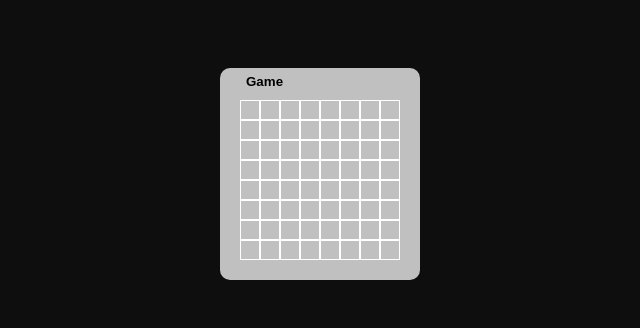
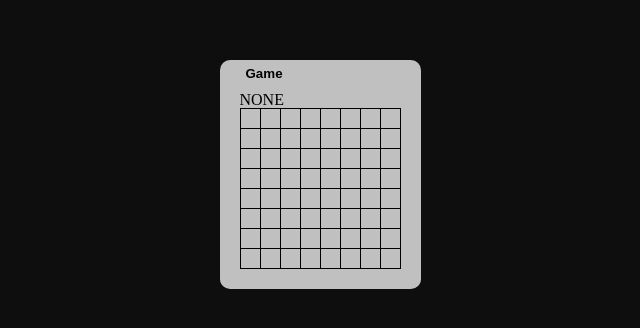
Before and after one commit to sanbondeveloper/react-ts-minesweeper, a React (Vite) app: page / in a window 1280 px wide. Shown: the part 226-554 px from the top of the page, without its empty margins (320-960 px from the left). Built offline with nearby package versions, Linux system fonts and the light colour scheme.

Commit message:
feat: 오른쪽 클릭 깃발 추가 구현

```diff
--- a/src/components/Board/index.tsx
+++ b/src/components/Board/index.tsx
@@ -1,5 +1,6 @@
 import { Container, Wrapper } from './styles';
-import { createBoardWithBombs, openBoard, showBombs } from '../../utils/func';
+import { BOARD_STATUS } from '../../lib/constants';
+import { createBoardWithBombs, openBoard, showBombs } from '../../lib/func';
 import { useAppDispatch, useAppSelector } from '../../redux/hooks';
 import {
   selectBoard,
@@ -11,11 +12,8 @@ import {
 } from '../../redux/slice/mapSlice';
 import { selectGameStatus, selectIsDirty, updateGameStatus, updateIsDirty } from '../../redux/slice/gameSlice';
 import BoardCell from '../BoardCell';
-import { useState } from 'react';
 
 function Board() {
-  const [prevX, setPrevX] = useState(0);
-  const [prevY, setPrevY] = useState(0);
   const gameStatus = useAppSelector(selectGameStatus);
   const board = useAppSelector(selectBoard);
   const { height, width } = useAppSelector(selectBoardSize);
@@ -38,33 +36,43 @@ function Board() {
       return;
     }
 
-    if (board[x][y] === -1) {
+    if (board[x][y] === BOARD_STATUS.BOMB) {
       const newBoardStatus = showBombs({ board, boardStatus });
+      newBoardStatus[x][y] = BOARD_STATUS.RED;
 
       dispatch(updateIsDirty(false));
       dispatch(updateGameStatus('LOSS'));
       dispatch(updateBoardStatus(newBoardStatus));
-      setPrevX(x);
-      setPrevY(y);
 
       return;
     }
+
+    const newBoardStatus = openBoard({ board, boardStatus, x, y });
+    dispatch(updateBoardStatus(newBoardStatus));
+  };
+
+  const handleFlag = (e: React.MouseEvent<HTMLDivElement>, x: number, y: number) => {
+    e.preventDefault();
+
+    const newBoardStatus = [...boardStatus.map((row) => [...row])];
+    newBoardStatus[x][y] = BOARD_STATUS.FLAG;
+
+    dispatch(updateBoardStatus(newBoardStatus));
   };
 
   return (
+    <>
+      {gameStatus}
       <Container $width={width} $height={height}>
         {board.map((row, i) =>
-        row.map((count, j) => (
-          <Wrapper key={`${i}-${j}`} onClick={() => handleClickCell(i, j)}>
-            <BoardCell
-              show={boardStatus[i][j] === 0}
-              count={count}
-              red={gameStatus === 'LOSS' && prevX === i && prevY === j}
-            />
+          row.map((value, j) => (
+            <Wrapper key={`${i}-${j}`} onClick={() => handleClickCell(i, j)} onContextMenu={(e) => handleFlag(e, i, j)}>
+              <BoardCell value={value} status={boardStatus[i][j]} />
             </Wrapper>
           )),
         )}
       </Container>
+    </>
   );
 }
 
--- a/src/components/Board/styles.tsx
+++ b/src/components/Board/styles.tsx
@@ -4,6 +4,8 @@ export const Container = styled.div<{ $width: number; $height: number }>`
   display: grid;
   grid-template-columns: repeat(${(props) => props.$width}, 1fr);
   grid-template-rows: repeat(${(props) => props.$height}, 1fr);
+  border-left: 1px solid #000;
+  border-top: 1px solid #000;
 `;
 
 export const Wrapper = styled.div`
--- a/src/components/BoardCell/index.tsx
+++ b/src/components/BoardCell/index.tsx
@@ -1,17 +1,33 @@
 import { BiSolidBomb } from 'react-icons/bi';
+import { IoIosFlag } from 'react-icons/io';
 
 import { Cell } from './styles';
+import { BOARD_STATUS } from '../../lib/constants';
 
 interface Props {
-  show: boolean;
-  count: number;
-  red: boolean;
+  status: number;
+  value: number;
 }
 
-function BoardCell({ show, count, red }: Props) {
+function BoardCell({ status, value }: Props) {
+  const show = status !== BOARD_STATUS.CLOSE && status !== BOARD_STATUS.FLAG;
+
   return (
-    <Cell $show={show} $red={red}>
-      {show ? count === -1 ? <BiSolidBomb /> : count : ''}
+    <Cell $show={show} $count={value} $status={status}>
+      {(() => {
+        if (status === BOARD_STATUS.FLAG) return <IoIosFlag />;
+        if (!show) return '';
+
+        if (value === BOARD_STATUS.BOMB || status === BOARD_STATUS.NOTBOMB)
+          return (
+            <>
+              <div className="x">X</div>
+              <BiSolidBomb />
+            </>
+          );
+        else if (value === 0) return '';
+        else return value;
+      })()}
     </Cell>
   );
 }
--- a/src/components/BoardCell/styles.tsx
+++ b/src/components/BoardCell/styles.tsx
@@ -1,23 +1,47 @@
 import styled, { css } from 'styled-components';
+import { BOARD_STATUS } from '../../lib/constants';
 
-export const Cell = styled.div<{ $show: boolean; $red: boolean }>`
+const color = ['', 'blue', 'green', 'red', 'yellow', 'brown', 'orange', 'indigo', 'purple'];
+
+export const Cell = styled.div<{ $show: boolean; $count: number; $status: number }>`
+  position: relative;
   width: 20px;
   height: 20px;
   display: flex;
   justify-content: center;
   align-items: center;
-  border: 1px solid #fff;
+  border-right: 1px solid #000;
+  border-bottom: 1px solid #000;
+  color: ${(props) => props.$show && color[props.$count]};
+  font-weight: 700;
+
+  .x {
+    color: red;
+    font-size: 20px;
+    position: absolute;
+    display: none;
+  }
 
   ${(props) =>
     props.$show &&
     css`
       background-color: #fff;
       box-shadow: none;
-      border: none;
     `}
 
   ${(props) =>
-    props.$red &&
+    props.$status === BOARD_STATUS.NOTBOMB &&
+    css`
+      color: inherit;
+
+      .x {
+        display: block;
+        top: 1px;
+      }
+    `}
+
+  ${(props) =>
+    props.$status === BOARD_STATUS.RED &&
     css`
       background-color: red;
     `}
--- a/src/components/GameMenuList/index.tsx
+++ b/src/components/GameMenuList/index.tsx
@@ -1,7 +1,7 @@
 import { AiOutlineCheck } from 'react-icons/ai';
 
 import { MenuList, MenuItem } from './styles';
-import { LEVEL_SIZE } from '../../utils/data';
+import { LEVEL_SIZE } from '../../lib/constants';
 import { LevelType } from '../../types/level';
 import { useAppDispatch, useAppSelector } from '../../redux/hooks';
 import { selectGameLevel, updateLevel } from '../../redux/slice/gameSlice';
--- a/src/utils/data.ts
+++ b/src/lib/constants.ts
@@ -3,3 +3,12 @@ export const LEVEL_SIZE = {
   Intermediate: [16, 16, 40],
   Expert: [16, 32, 100],
 };
+
+export const BOARD_STATUS = {
+  BOMB: -1,
+  OPEN: 0,
+  CLOSE: 1,
+  FLAG: 2,
+  RED: 3,
+  NOTBOMB: 4,
+};
--- a/src/utils/func.ts
+++ b/src/lib/func.ts
@@ -1,3 +1,5 @@
+import { BOARD_STATUS } from './constants';
+
 const dir = [
   [-1, 0],
   [1, 0],
@@ -80,7 +82,9 @@ export const openBoard = ({
   const queue: [x: number, y: number][] = [[i, j]];
   const result = [...boardStatus.map((row) => [...row])];
 
-  result[i][j] = 0;
+  result[i][j] = BOARD_STATUS.OPEN;
+
+  if (board[i][j] !== 0) return result;
 
   while (queue.length > 0) {
     const [x, y] = queue.shift() as [x: number, y: number];
@@ -90,9 +94,9 @@ export const openBoard = ({
       const ny = y + dir[k][1];
 
       if (nx < 0 || ny < 0 || nx >= N || ny >= M) continue;
-      if (result[nx][ny] === 0 || board[nx][ny] === -1) continue;
+      if (result[nx][ny] === BOARD_STATUS.OPEN || board[nx][ny] === -1) continue;
 
-      result[nx][ny] = 0;
+      result[nx][ny] = BOARD_STATUS.OPEN;
 
       if (board[nx][ny] === 0) {
         queue.push([nx, ny]);
@@ -110,8 +114,12 @@ export const showBombs = ({ board, boardStatus }: { board: number[][]; boardStat
 
   for (let i = 0; i < N; i++) {
     for (let j = 0; j < M; j++) {
-      if (board[i][j] === -1) {
-        result[i][j] = 0;
+      if (board[i][j] === BOARD_STATUS.BOMB && result[i][j] !== BOARD_STATUS.FLAG) {
+        result[i][j] = BOARD_STATUS.OPEN;
+      }
+
+      if (board[i][j] !== BOARD_STATUS.BOMB && result[i][j] === BOARD_STATUS.FLAG) {
+        result[i][j] = BOARD_STATUS.NOTBOMB;
       }
     }
   }
--- a/src/redux/slice/mapSlice.ts
+++ b/src/redux/slice/mapSlice.ts
@@ -1,5 +1,7 @@
 import { createSlice, createSelector, PayloadAction } from '@reduxjs/toolkit';
+
 import type { RootState } from '../store';
+import { BOARD_STATUS } from '../../lib/constants';
 
 interface MapState {
   board: number[][];
@@ -22,7 +24,7 @@ export const mapSlice = createSlice({
 
       state.board = Array.from({ length: height }, () => Array.from({ length: width }, () => 0));
       state.bombCount = bombCount;
-      state.boardStatus = Array.from({ length: height }, () => Array.from({ length: width }, () => 1));
+      state.boardStatus = Array.from({ length: height }, () => Array.from({ length: width }, () => BOARD_STATUS.CLOSE));
     },
     updateBoard: (state, action: PayloadAction<number[][]>) => {
       state.board = action.payload;
```
Lines whose indentation alone changed are shown as unchanged.
